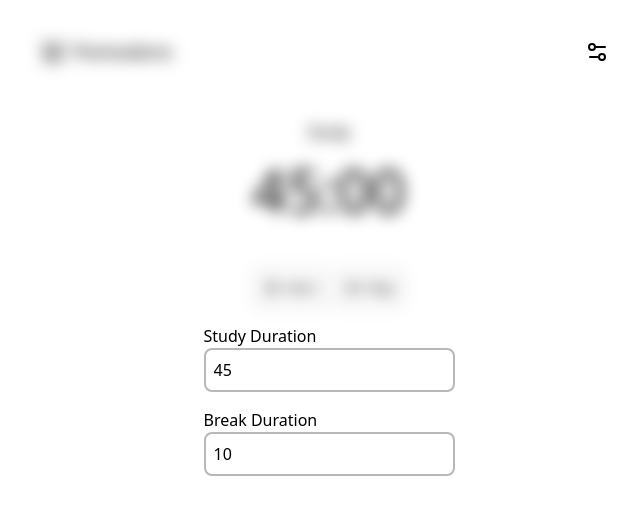
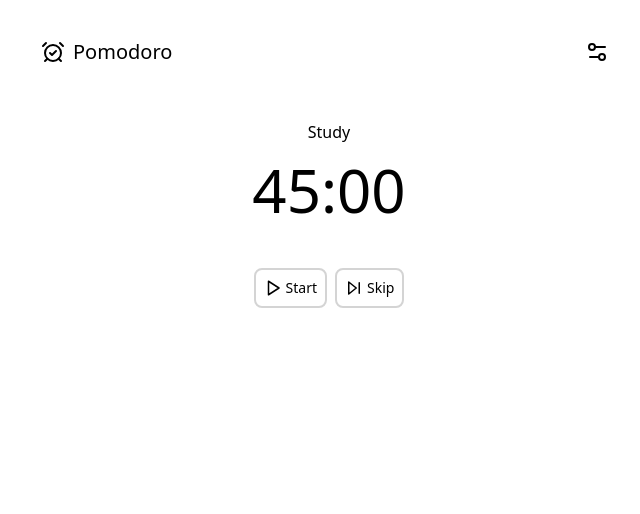
Before and after one commit to mattchastain/pomodoro, a React (Vite) app: page / in a window 1280 px wide. Shown: the top 514 px of the page, without its empty margins (311-951 px from the left). Built offline with nearby package versions, Linux system fonts and the light colour scheme.

Commit message:
initialize settingsOpen to false

```diff
--- a/src/App.tsx
+++ b/src/App.tsx
@@ -6,7 +6,7 @@ export default function App() {
 	const { studyDuration, breakDuration } = useTimerStore();
 	const [isBreak, setIsBreak] = useState(false);
 
-	const [settingsOpen, setSettingsOpen] = useState(true);
+	const [settingsOpen, setSettingsOpen] = useState(false);
 
 	const [timerActive, setTimerActive] = useState(false);
 	const [timeLeft, setTimeLeft] = useState<number>(studyDuration);
```
